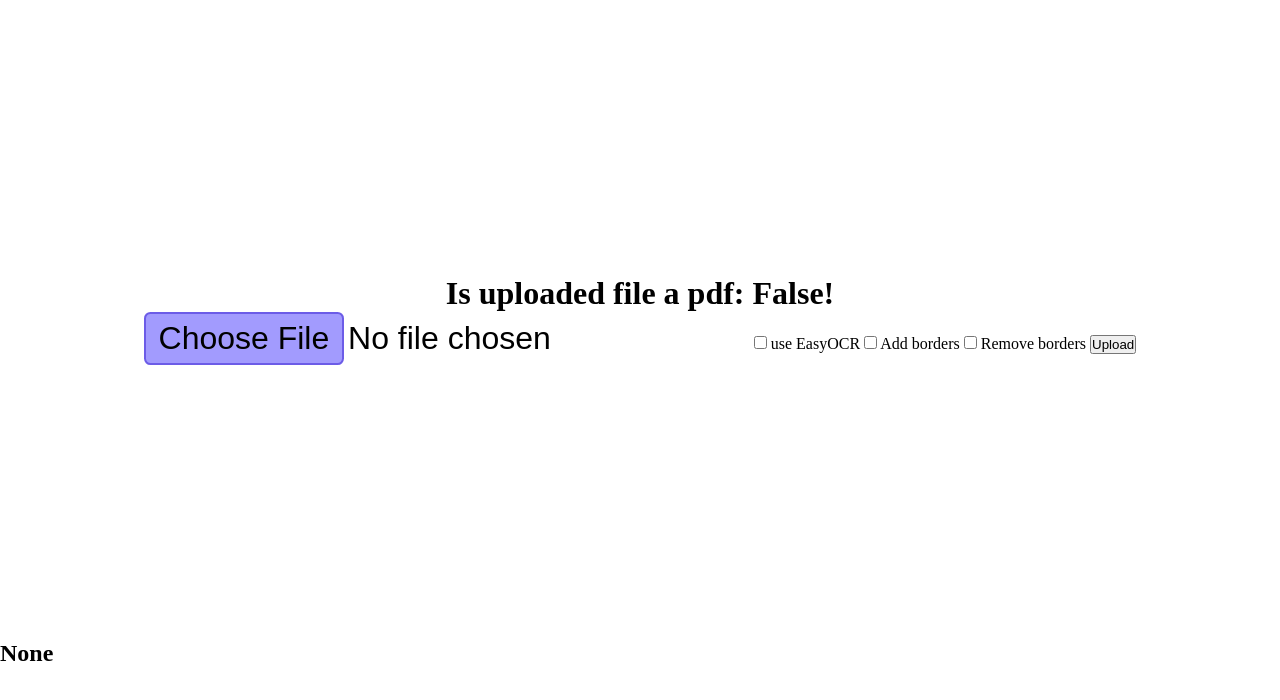
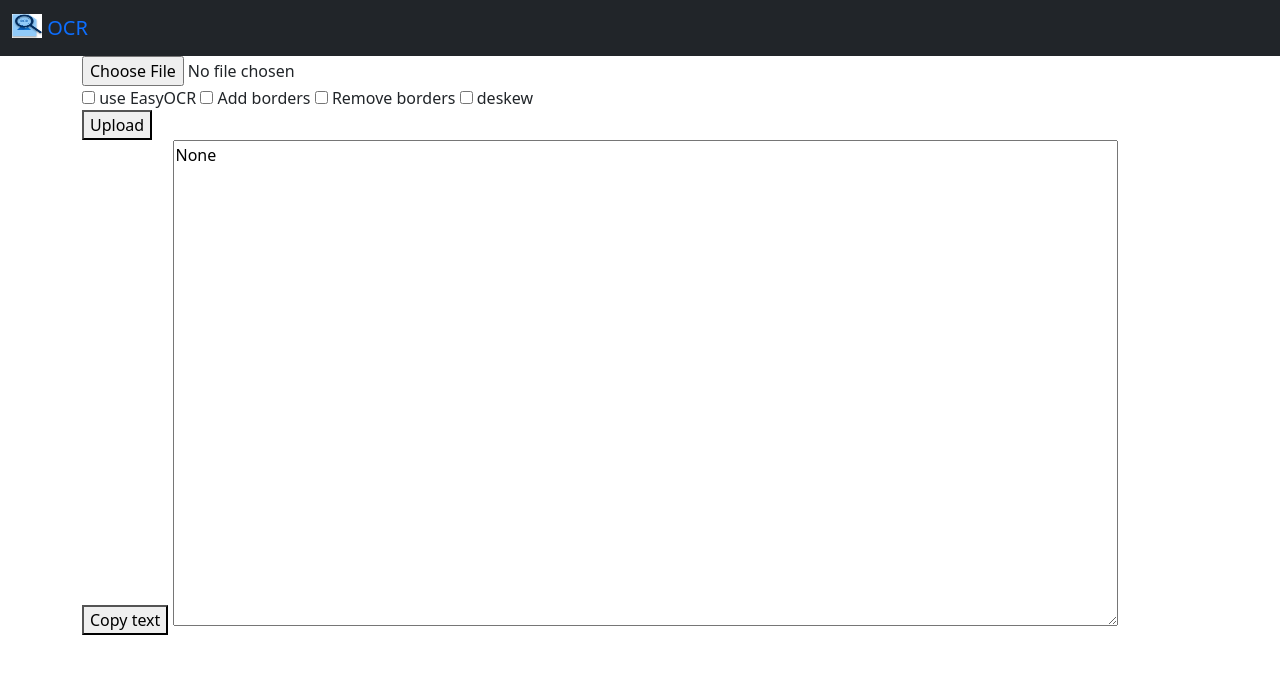
Before and after one commit to arvi18/ocr-using-pytesseract, a Django app: page /ocr/ in a window 1280 px wide. Shown: the top 700 px of the page. Run offline with Django 3.2, Linux system fonts and the light colour scheme.

Commit message:
messed up styling, ocr.html extended by base

```diff
--- a/ocr_app/templates/base.html
+++ b/ocr_app/templates/base.html
@@ -19,23 +19,16 @@
 <body>
     <nav class="navbar navbar-info bg-dark">
         <div class="container-fluid">
-          <a class="navbar-brand" href="#">
+          <a class="navbar-brand" href="/">
             <img src="{% static 'logo.png' %}" alt="" width="30" height="24" class="d-inline-block align-text-top">
             OCR
           </a>
         </div>
       </nav>
 
-      <br>
-      <br>
-      <br>
-      <br>
-      <br>
-      <br>
-      <a href="/ocr"><h1 style="padding-left: 5rem;" >TO the OCR</h1></a>
-
-    {% block content %}{% endblock %}
 
 
-</body>
+
+    </body>
+    {% block content %}{% endblock %}
 </html>
--- a/ocr_app/templates/ocr.html
+++ b/ocr_app/templates/ocr.html
@@ -1,9 +1,12 @@
+{% extends "base.html" %}
 {% load static %}
 
 <style>
-  * {
+  /* * {
     padding: 0;
     margin: 0;
+    background: #eee;
+    font-family: poppins;
   }
   .container {
     display: flex;
@@ -11,48 +14,101 @@
     align-items: center;
     justify-content: center;
     flex-direction: column;
+    margin: 2rem;
+    gap: 2rem;
   }
   input {
-    font-size: 2rem;
+    font-size: 1rem;
   }
+  .checkboxes {
+    display: flex;
+    flex-direction: column;
+    font-size: 1rem;
+  }
+  span {
+    padding: 5px;
+    display: flex;
+    align-items: center;
+  } */
   input[type="file"]::file-selector-button {
     border: 2px solid #6c5ce7;
     padding: 0.2em 0.4em;
     border-radius: 0.2em;
     background-color: #a29bfe;
-    transition: 1s;
+    transition: 600ms;
   }
-
   input[type="file"]::file-selector-button:hover {
     background-color: #81ecec;
     border: 2px solid #00cec9;
   }
+  /* #textBox {
+    padding: 1rem;
+  }
+  .textbox{
+    position: relative;
+  }
+  #copyBtn{
+    position: absolute;
+    right: 0;
+    padding: 5px;
+    margin: 5px;
+    border-radius: 5px;
+    opacity: .6;
+  }
+  #copyBtn:hover{
+    background: #7162e0;
+    color: white;
+    opacity: 1;
+  } */
 </style>
 
 {% block content %}
 
 <div class="container">
-  <h1>Is uploaded file a pdf: {{ isPDF }}!</h1>
   <form method="post" enctype="multipart/form-data">
     {% csrf_token %}
+
     <input type="file" name="file-upload" id="file-upload" />
 
-    <input type="checkbox" name="easyOCR" id="easyOCR">
-    <label for="easyOCR">use EasyOCR</label>
+    <div class="checkboxes">
+      <span>
+        <input type="checkbox" name="easyOCR" id="easyOCR" />
+        <label for="easyOCR">use EasyOCR</label>
+      </span>
 
-    <input type="checkbox" name="addBorder" id="addBorder">
-    <label for="addBorder">Add borders</label>
+      <span>
+        <input type="checkbox" name="addBorder" id="addBorder" />
+        <label for="addBorder">Add borders</label>
+      </span>
 
-    <input type="checkbox" name="removeBorder" id="removeBorder">
-    <label for="removeBorder">Remove borders</label>
+      <span>
+        <input type="checkbox" name="removeBorder" id="removeBorder" />
+        <label for="removeBorder">Remove borders</label>
+      </span>
+
+      <span>
+        <input type="checkbox" name="deskew" id="deskew" />
+        <label for="deskew">deskew</label>
+      </span>
+    </div>
 
     <button type="submit">Upload</button>
+  </form>
 
-  </form>
+
+  <div class="textbox">
+    <button id="copyBtn" onclick="copyTextFu()">Copy text</button>
+    <textarea name="textBox" id="textBox" cols="100" rows="20">{{ text }}</textarea>
+  </div>
 </div>
 
-<h2>{{ text }}</h2>
-
-
+<script>
+  function copyTextFu() {
+  var copyText = document.getElementById("textBox");
+  copyText.select();
+  copyText.setSelectionRange(0, 99999); /* For mobile devices */
+  navigator.clipboard.writeText(copyText.value);
+}
+</script>
 
 {% endblock %}
```
Also changed, not shown: ocr_app/templates/home.html (+15 -0 lines).
